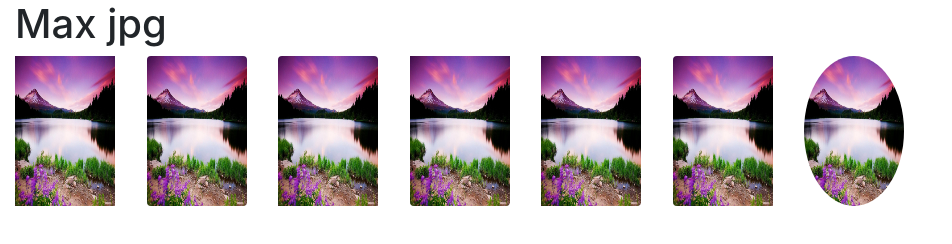
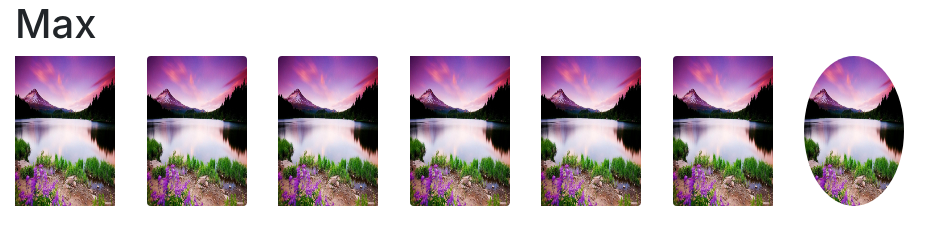
Before and after one commit to Paras-81-68/Bootstrap, a plain HTML site: page boot.html in a window 1280 px wide. Shown: the whole page, without its empty margins (0-952 px from the left). Drawn offline with Linux system fonts and the light colour scheme.

Commit message:
Update boot.html

```diff
--- a/boot.html
+++ b/boot.html
@@ -14,7 +14,7 @@
 </head>
 <body>
     <div class="container-fluid">
-        <h1>Max jpg</h1>
+        <h1>Max</h1>
         <div class="row">
             <div class="col-md-12">
                 <img src="max.jpg"> &nbsp;&nbsp;&nbsp;&nbsp;&nbsp;
```
